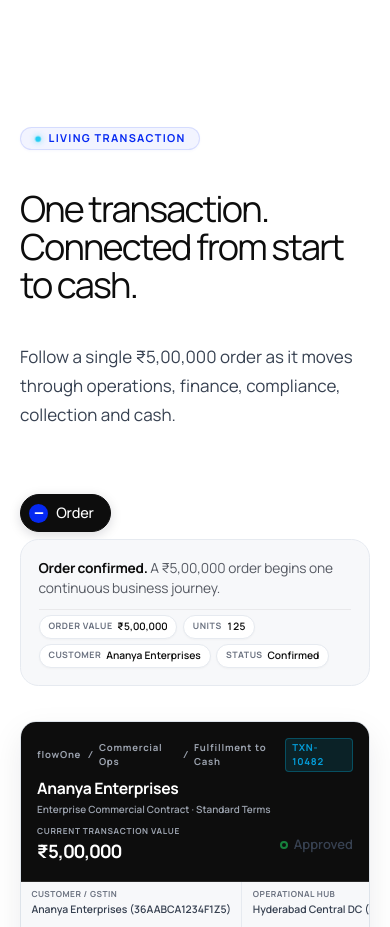
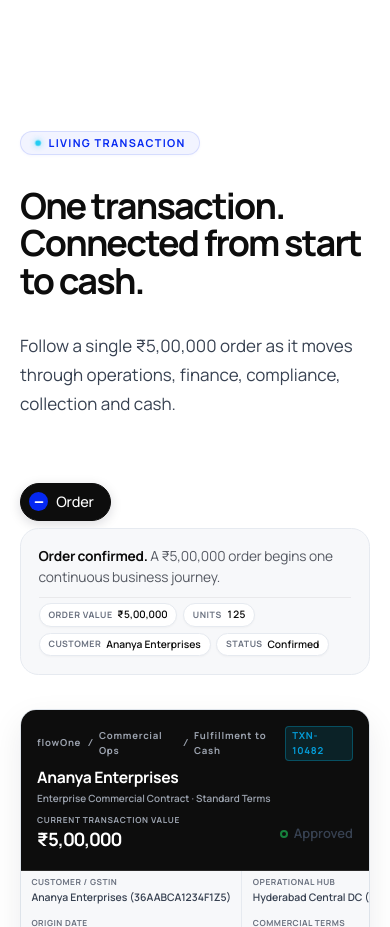
Before and after one commit to nagusairi/flowone-website-new, a React (Vite) app: page / in a window 390 px wide. Shown: the part 3380-4307 px from the top of the page. Built offline with nearby package versions, Linux system fonts and the light colour scheme; the HTML template or start-up script is replaced by a standard one.

Commit message:
fix(living-transaction): align title to left with eyebrow on top

```diff
--- a/src/Homepage.tsx
+++ b/src/Homepage.tsx
@@ -560,7 +560,13 @@ export default function Homepage() {
     </section>
 
     <section id="living-transaction" className="home-living">
-      <div className="home-container living-intro"><span className="home-index">LIVING TRANSACTION</span><h2>One transaction.<br/>Connected from start to cash.</h2><p>Follow a single ₹5,00,000 order as it moves through operations, finance, compliance, collection and cash.</p></div>
+      <div className="home-container living-intro">
+        <div>
+          <span className="home-index">LIVING TRANSACTION</span>
+          <h2>One transaction.<br/>Connected from start to cash.</h2>
+        </div>
+        <p>Follow a single ₹5,00,000 order as it moves through operations, finance, compliance, collection and cash.</p>
+      </div>
       <div className="living-desktop home-container"><div className="living-sticky"><LivingNarrative index={livingState} setIndex={setLivingState} onSelectState={handleSelectState}/><LivingProduct index={livingState}/></div></div>
       <div className="living-mobile home-container">{transactionStates.map((_,i)=><div className="living-mobile-state" key={i}><LivingNarrative index={i}/><LivingProduct index={i}/></div>)}</div>
     </section>
--- a/src/homepage.css
+++ b/src/homepage.css
@@ -791,8 +791,9 @@
   color: var(--color-brand-blue);
 }
 .home-living { padding-block:var(--section-xxl); background:var(--color-white); }
-.living-intro { display: grid; grid-template-columns: .5fr 1.2fr 1fr; gap: var(--spacing-5); align-items: end; }
-.living-intro h2 { margin: 0; font-size: var(--font-h2); line-height: 1.05; letter-spacing: -.05em; }.living-intro p { color: var(--color-text-secondary); line-height: 1.7; }
+.living-intro { display: grid; grid-template-columns: 1.4fr .8fr; gap: var(--spacing-10); align-items: end; }
+.living-intro h2 { margin: var(--spacing-4) 0 0; font-size: var(--font-h2); line-height: 1.05; letter-spacing: -.05em; font-weight: 650; }
+.living-intro p { color: var(--color-text-secondary); line-height: 1.7; margin: 0; }
 .living-desktop { margin-top:var(--section-medium); background:var(--color-white); }
 .living-sticky { min-height:auto; padding-block:var(--spacing-2); display:grid; grid-template-columns:minmax(320px, .36fr) 1fr; gap:var(--spacing-6); align-items:start; }
 
@@ -4004,8 +4005,7 @@
   .hero-grid { grid-template-columns:1fr; }
   .hero-copy { max-width:52rem; }
   .hero-pipeline-console { width:100%; max-width:44rem; }
-  .living-intro { grid-template-columns:1fr 2fr; }
-  .living-intro p { grid-column:2; }
+  .living-intro { grid-template-columns:1fr; gap:var(--spacing-4); }
   .living-sticky { grid-template-columns:.8fr 1.2fr; }
   .section-heading-row { grid-template-columns:1fr; gap:var(--spacing-4); }
   .footer-launchpad { flex-direction: column; align-items: flex-start; gap: 1.75rem; }
```
